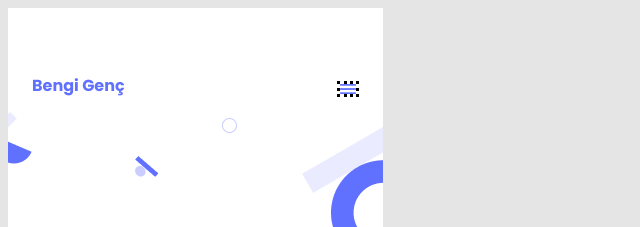
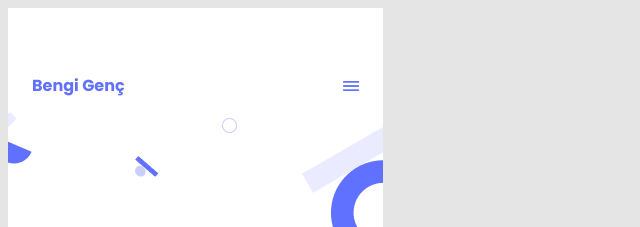
Before and after one commit to AHMEDSYCODES/micronaut-portfolio, a plain HTML site: page index.html in a window 1280 px wide. Shown: the top 227 px of the page, 0-640 px from the left. Drawn offline with Linux system fonts and the light colour scheme; a web font is replaced by a local one.

Commit message:
remove border to fix burger menu design

```diff
--- a/styles.css
+++ b/styles.css
@@ -35,7 +35,6 @@ nav {
 }
 
 #burger {
-  border: dotted;
   width: 16px;
   height: 10px;
   margin-right: 24px;
```
